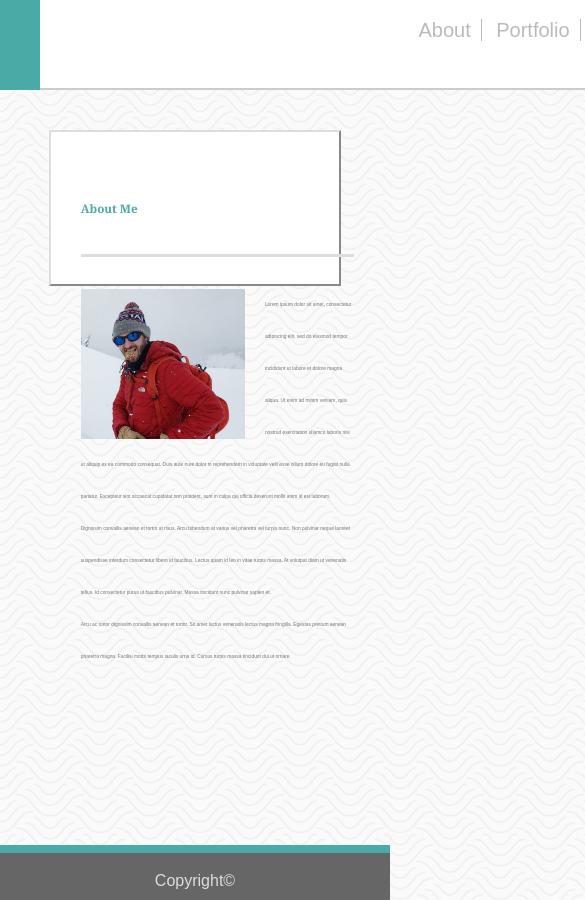
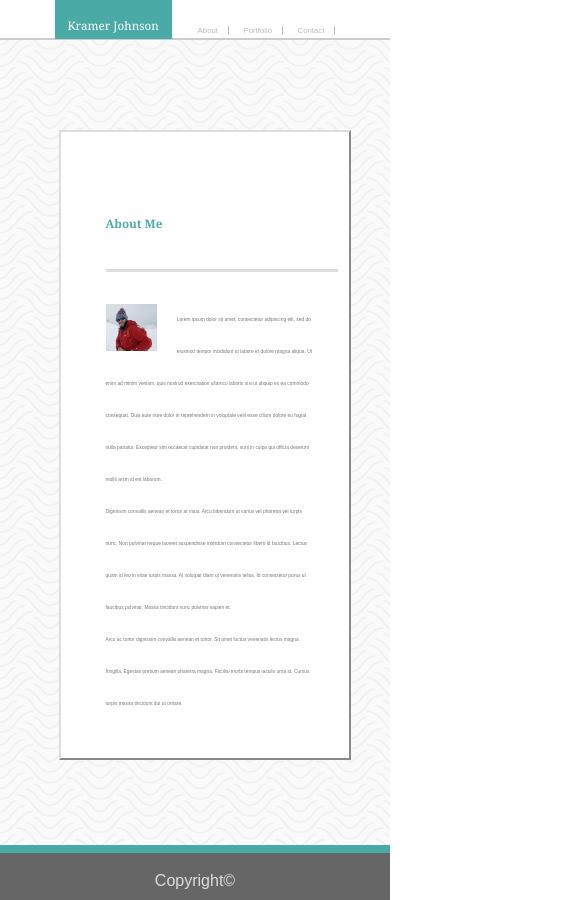
Before and after one commit to HaakenJ/Basic-Portfolio, a plain HTML site: page index.html in a window 390 px wide. Shown: the top 900 px of the page, 585 px wide, since content can reach past the window. Drawn offline with Linux system fonts and the light colour scheme.

Commit message:
New responsive.css file contains column styling and media queries

```diff
--- /dev/null
+++ b/assets/css/responsive.css
@@ -0,0 +1,50 @@
+* {
+    box-sizing: border-box;
+}
+
+.row::after {
+    content: '';
+    clear: both;
+    display: table;
+}
+
+[class*="col-"] {
+    float: left;
+    padding: 15px;
+}
+
+.col-1 {width: 8.33%;}
+.col-2 {width: 16.66%;}
+.col-3 {width: 15%;}
+.col-4 {width: 33.33%;}
+.col-5 {width: 41.66%;}
+.col-6 {width: 50%;}
+.col-7 {width: 58.33%;}
+.col-8 {width: 66.66%;}
+.col-9 {width: 75%;}
+.col-10 {width: 83.33%;}
+.col-11 {width: 91.66%;}
+.col-12 {width: 100%;}
+
+@media screen and (min-width: 1200px) { /* For wider displays. */
+    .name {
+        font-size: 2.5em;
+        width: 400px;
+        height: 99px;
+    }
+    header {
+        height: 100px;
+    }
+    a {
+        font-size: 1.5em;
+    }
+}
+
+@media screen and (max-width: 768px) { /* For very small displays, not optimized for mobile. */
+    header {
+        height: 50px;
+    }
+    .name {
+        height: 49px;
+    }
+}
--- a/assets/css/style.css
+++ b/assets/css/style.css
@@ -1,9 +1,5 @@
 html {
     height: 100%;
-}
-
-* {
-    box-sizing: border-box;
 }
 
 body {
@@ -33,53 +29,53 @@ body {
     font-family: Georgia, 'Times New Roman', Times, serif;
 }
 
-h2 {
-    margin-top: 30px;
-    margin-bottom: 30px;
+header {
+    position: absolute;
+    top: -10px;
+    left: 0px;
+    right: 0px;
+    background-color: #ffffff;
+    /* margin: 0 -99em; */
+    height: 7vw;
+    border-bottom-color: #cccccc;
+    border-bottom-width: 2px;
+    border-bottom-style: inset;
+}
+
+.head-container {
+    width: 72vw;
+    margin-left: auto;
+    margin-right: auto;
+    position: relative;
 }
 
 .name {
     font-size: 3vw;
     background-color: #4aaaa5;
     color: #ffffff;
-    height: 100px;
-    width: 325px;
+    height: 6.9vw;
+    width: 30vw;
     text-align: center;
     position: absolute;
     top: 0px;
 }
 
-header {
-    position: absolute;
-    top: -10px;
-    left: 0px;
-    right: 0px;
-    background-color: #ffffff;
-    margin: 0 -99em;
-    height: 100px;
-    border-bottom-color: #cccccc;
-    border-bottom-width: 2px;
-    border-bottom-style: inset;
+h2 {
+    margin-top: 30px;
+    margin-bottom: 30px;
 }
 
-.head-container {
-    width: 960px;
-    margin-left: auto;
-    margin-right: auto;
-    position: relative;
+nav {
+    position: absolute;
+    top: 30px;
+    right: 0px;
 }
 
 a {
     color: #bbbbbb;
     text-decoration: none;
     font-weight: 500;
-    font-size: 1.25em;
-}
-
-nav {
-    position: absolute;
-    top: 30px;
-    right: 0px;
+    font-size: 2vw;
 }
 
 .navlinks {
@@ -113,15 +109,8 @@ nav {
     font-size: 2em;
 }
 
-@media only screen and (max-width: 800px) {
-    article {
-        height: 60vw;
-    }
-}
-
 article {
-    width: 75vw;
-    height: 40vw;
+    height: 70%;
     margin-left: auto;
     margin-right: auto;
     background-color: #ffffff;
@@ -144,7 +133,7 @@ article {
 
 .horizontal-line {
     height: 3px;
-    width: 70vw;
+    width: 90%;
     background-color: #dddddd;
     position: relative;
     left: 30px;
@@ -154,14 +143,17 @@ article {
 .text-box {
     position: relative;
     top: 35px;
-    width: 70vw;
-    height: 30vw;
+    width: 90%;
+    height: 75%;
     font-size: 1.25vw;
 }
 
 #aboutme-img {
     float: left;
     padding-right: 20px;
+    max-width: 100%;
+    /* width: 30%; */
+    height: 12vw;
 }
 
 
--- a/index.html
+++ b/index.html
@@ -7,6 +7,7 @@
         <meta name="viewport" content="width=device-width, initial-scale=1.0">
         <link href="assets/css/reset.css" rel="stylesheet" type="text/css">
         <link href="assets/css/style.css" rel="stylesheet" type="text/css">
+        <link href="assets/css/responsive.css" rel="stylesheet" type="text/css">
     </head>
 
     <body class="index-body">
@@ -23,7 +24,9 @@
             </div>
         </header>
 
-        <article>
+        <div class="col-3"></div>
+
+        <article class="col-9">
             <h2 class="section-title">About Me</h2>
             <div class="horizontal-line">
             <div class="text-box">
```
